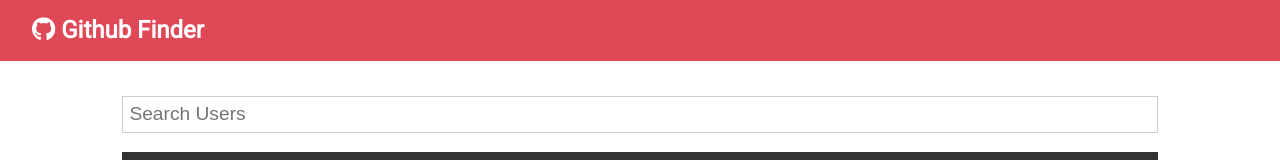
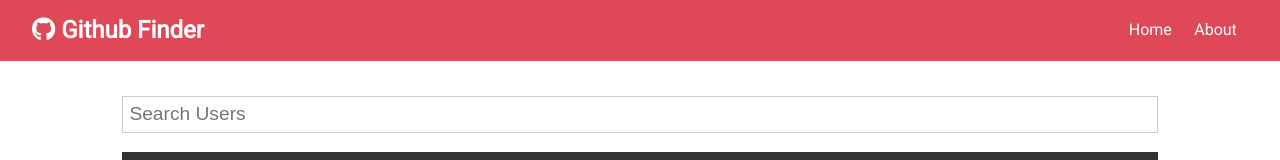
Before and after one commit to acwander/Github-Finder, a React (Create React App) app: page / in a window 1280 px wide. Shown: the top 160 px of the page. Built offline with nearby package versions, Linux system fonts and the light colour scheme.

Commit message:
Added About page functionality with Router

```diff
--- a/src/App.js
+++ b/src/App.js
@@ -69,12 +69,12 @@
 											showClear={users.length > 0 ? true : false}
 											setAlert={this.setAlert}
 										/>
+										<Users loading={loading} users={users} />
 									</Fragment>
 								)}
 							/>
 							<Route exact page='/about' component={About} />
 						</Switch>
-						<Users loading={loading} users={users} />
 					</div>
 				</div>
 			</Router>
--- a/src/components/layout/Navbar.js
+++ b/src/components/layout/Navbar.js
@@ -1,5 +1,6 @@
 import React from 'react';
 import PropTypes from 'prop-types';
+import { Link } from 'react-router-dom';
 
 const Navbar = ({ icon, title }) => {
 	return (
@@ -7,6 +8,14 @@
 			<h1>
 				<i className={icon} /> {title}
 			</h1>
+			<ul>
+				<li>
+					<Link to='/'>Home</Link>
+				</li>
+				<li>
+					<Link to='/about'>About</Link>
+				</li>
+			</ul>
 		</nav>
 	);
 };
```
